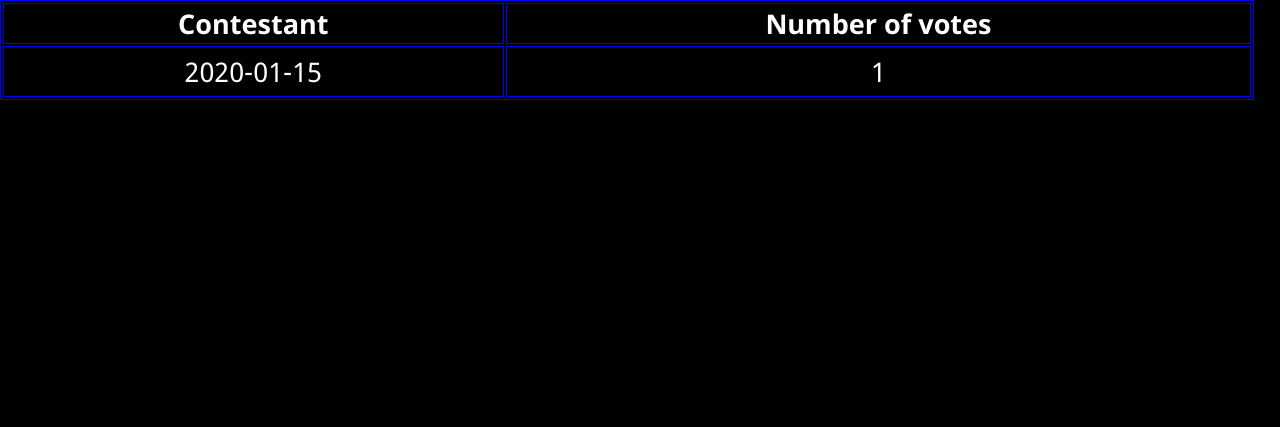
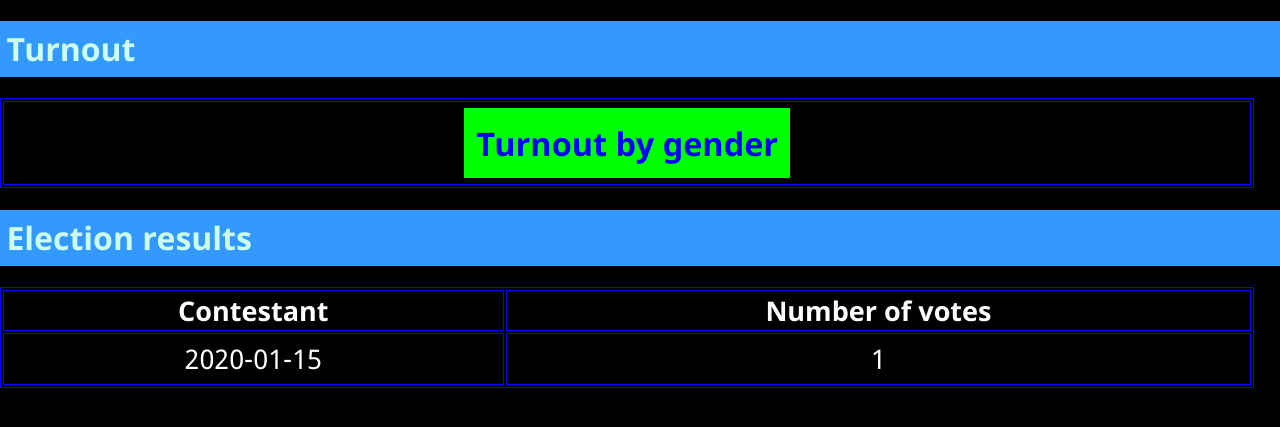
Before and after one commit to BurraAbhishek/VirtualElections_v2, a Django app: template templates/results/show_result.html in a window 1280 px wide. Shown: the part 64-491 px from the top of the page. Run offline with Django 4.2, Linux system fonts and the light colour scheme; the template is opened without the code that fills it: most values are stand-ins (such as "Sample title", 1, 10 or a date in 2020).

Commit message:
provision: Link to turnout from results

```diff
--- a/templates/results/show_result.html
+++ b/templates/results/show_result.html
@@ -13,11 +13,40 @@
             table {
                 width: 98%;
             }
+
+            .flex-horizontal {
+                display: flex;
+                justify-content: center;
+                align-items: center;
+            }
+
+            .submitbtn {
+                padding: 1% 1%;
+                width: fit-content;
+            }
+
+            .submitbtn a {
+                color: inherit;
+                text-decoration: none;
+            }
         </style>
     </head>
 
     <body>
         <header class="appbar">Results</header>
+        <h1>Turnout</h1>
+        <table>
+            <tr>
+                <td class="flex-horizontal">
+                    <div class="submitbtn">
+                        <a class="center-text" href="turnout/gender/"
+                            >Turnout by gender</a
+                        >
+                    </div>
+                </td>
+            </tr>
+        </table>
+        <h1>Election results</h1>
         <table>
             <tr>
                 <th>Contestant</th>
```
